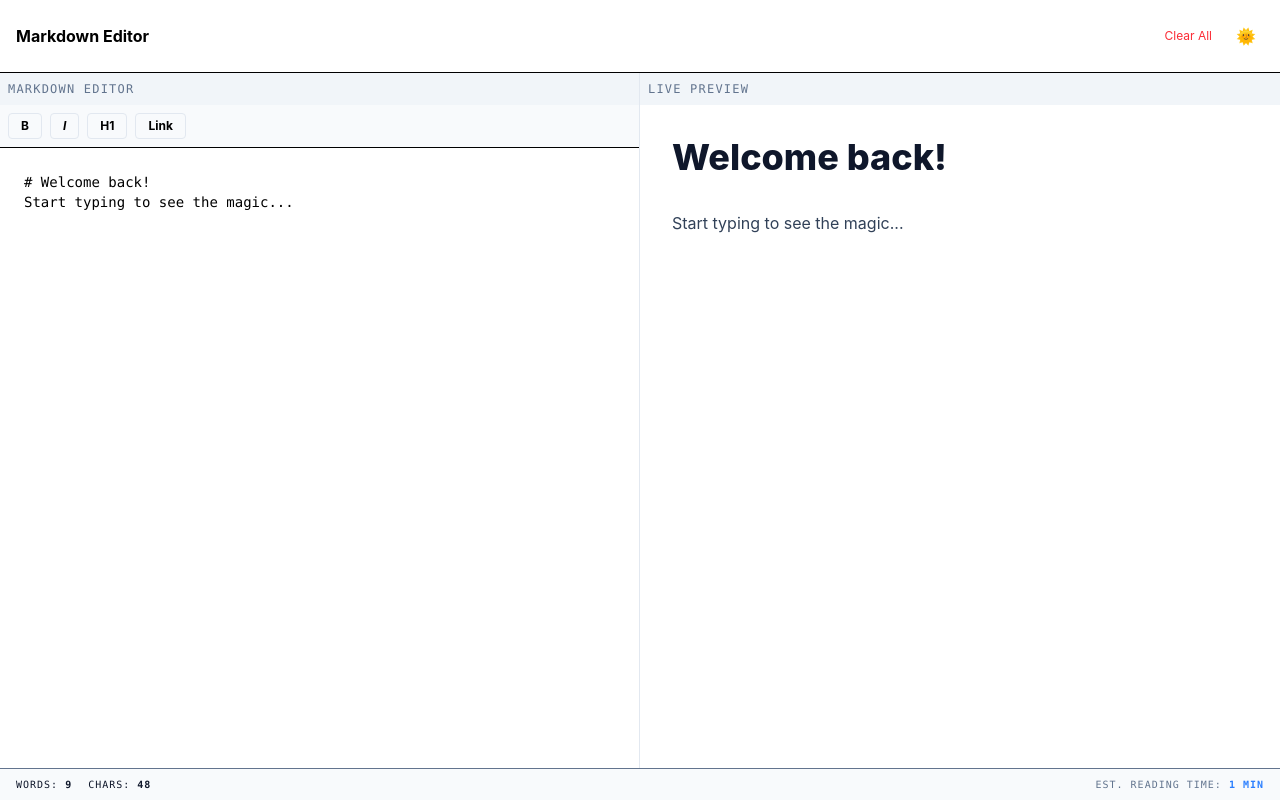
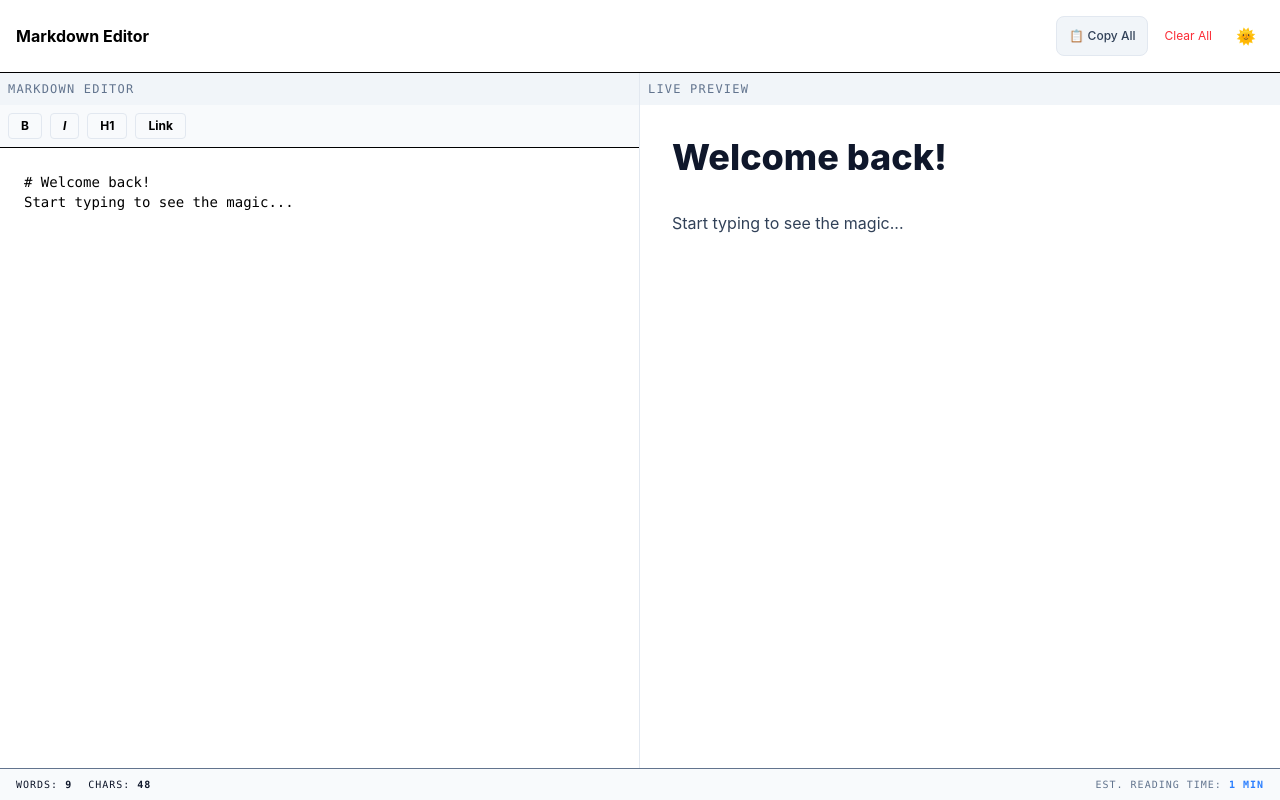
Before and after one commit to Rawiya-Lou/markdown-app, a React (Vite) app: page / in a window 1280 px wide. Built offline with nearby package versions, Linux system fonts and the light colour scheme.

Commit message:
Adding a clipboard.writetext to add a copy all button to the header of the app

```diff
--- a/src/App.tsx
+++ b/src/App.tsx
@@ -12,6 +12,17 @@ const App = () => {
     }
     return "";
   });
+  const [copiedAll, setCopiedAll] = useState(false);
+
+const copyEntireMarkdown = async () => {
+  try {
+    await navigator.clipboard.writeText(markdown);
+    setCopiedAll(true);
+    setTimeout(() => setCopiedAll(false), 2000);
+  } catch (err) {
+    console.error("Failed to copy:", err);
+  }
+};
 
   // 2. Sync to localStorage whenever markdown changes
   useEffect(() => {
@@ -66,6 +77,16 @@ const App = () => {
         <header className="flex justify-between items-center p-4 border-b dark:border-slate-800">
         <h1 className="font-bold dark:text-white">Markdown Editor</h1>
         <div className="flex gap-4">
+            <button
+      onClick={copyEntireMarkdown}
+      className={`px-3 py-1.5 text-xs font-medium rounded-lg transition-all border
+        ${copiedAll
+          ? "bg-green-500 border-green-500 text-white"
+          : "bg-slate-100 dark:bg-slate-800 border-slate-200 dark:border-slate-700 text-slate-700 dark:text-slate-300 hover:bg-slate-200 dark:hover:bg-slate-700 cursor-pointer"
+        }`}
+    >
+      {copiedAll ? "✓ Copied Entire MD" : "📋 Copy All"}
+    </button>
           <button
             onClick={() => setMarkdown("")}
             className="text-xs text-red-500 hover:underline cursor-pointer"
```
